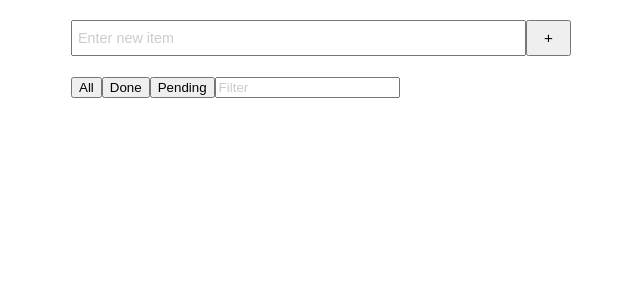
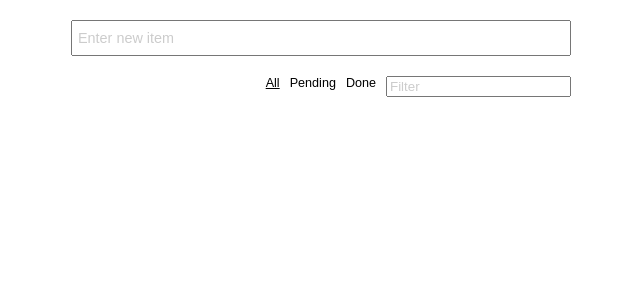
Before and after one commit to pawk/todo-app, a React (Create React App) app: page / in a window 1280 px wide. Shown: the top 300 px of the page, without its empty margins (319-959 px from the left). Built offline with nearby package versions, Linux system fonts and the light colour scheme.

Commit message:
filters as radio buttons

```diff
--- a/src/todo/add.css
+++ b/src/todo/add.css
@@ -11,7 +11,7 @@
 .todo__add-input {
   font-size: 0.8em;
   padding: 5px;
-  width: calc(100% - 3em);
+  width: 100%;
 }
 
 .todo__add-input::placeholder {
--- a/src/todo/add.jsx
+++ b/src/todo/add.jsx
@@ -21,7 +21,6 @@ export const TodoAdd = ({ onAdd }) => {
   return (
     <section className="todo__add">
       <input className="todo__add-input"onKeyUp={handleKeyUp} placeholder="Enter new item" />
-      <button className="todo__add-btn" onClick={handleAdd}>+</button>
     </section>
   );
 };
--- a/src/todo/filter.css
+++ b/src/todo/filter.css
@@ -1,3 +1,27 @@
+.todo__filter {
+  display: flex;
+  font-size: 0.7em;
+  justify-content: flex-end;
+  list-style-type: none;
+  margin: 20px 0px 20px 0px;
+}
+
+.todo__filter li {
+  margin-left: 10px;
+}
+
+.todo__filter label {
+  cursor: pointer;
+}
+
+.todo__filter [type=radio] {
+  display: none;
+}
+
+.todo__filter [type=radio]:checked + label {
+  text-decoration: underline;
+}
+
 .todo__filter-input::placeholder {
   color: var(--filter-input-placeholder-color);
 }
--- a/src/todo/filter.jsx
+++ b/src/todo/filter.jsx
@@ -15,15 +15,41 @@ export default function TodoFilter({
   onDone,
   onPending
 }) {
+  const filters = [
+    {
+      label: 'All',
+      handler: onAll,
+      checked: true
+    },
+    {
+      label: 'Pending',
+      handler: onPending
+    },
+    {
+      label: 'Done',
+      handler: onDone
+    }
+  ];
+
   return (
-    <section>
-      <button onClick={onAll}>All</button>
-      <button onClick={onDone}>Done</button>
-      <button onClick={onPending}>Pending</button>
-      <input type="text"
-        className="todo__filter-input"
-        onKeyUp={handleKeyUp(onFilter)}
-        placeholder="Filter" />
-    </section>
+    <ul className="todo__filter">
+      {filters.map(({ label, handler, checked }, key) => (
+        <li key={key}>
+          <input
+            type="radio"
+            name="doneFilter"
+            id={label}
+            onClick={handler}
+            defaultChecked={checked} />
+          <label htmlFor={label}>{label}</label>
+        </li>
+      ))}
+      <li>
+        <input type="text"
+          className="todo__filter-input"
+          onKeyUp={handleKeyUp(onFilter)}
+          placeholder="Filter" />
+      </li>
+    </ul>
   );
 }
```
